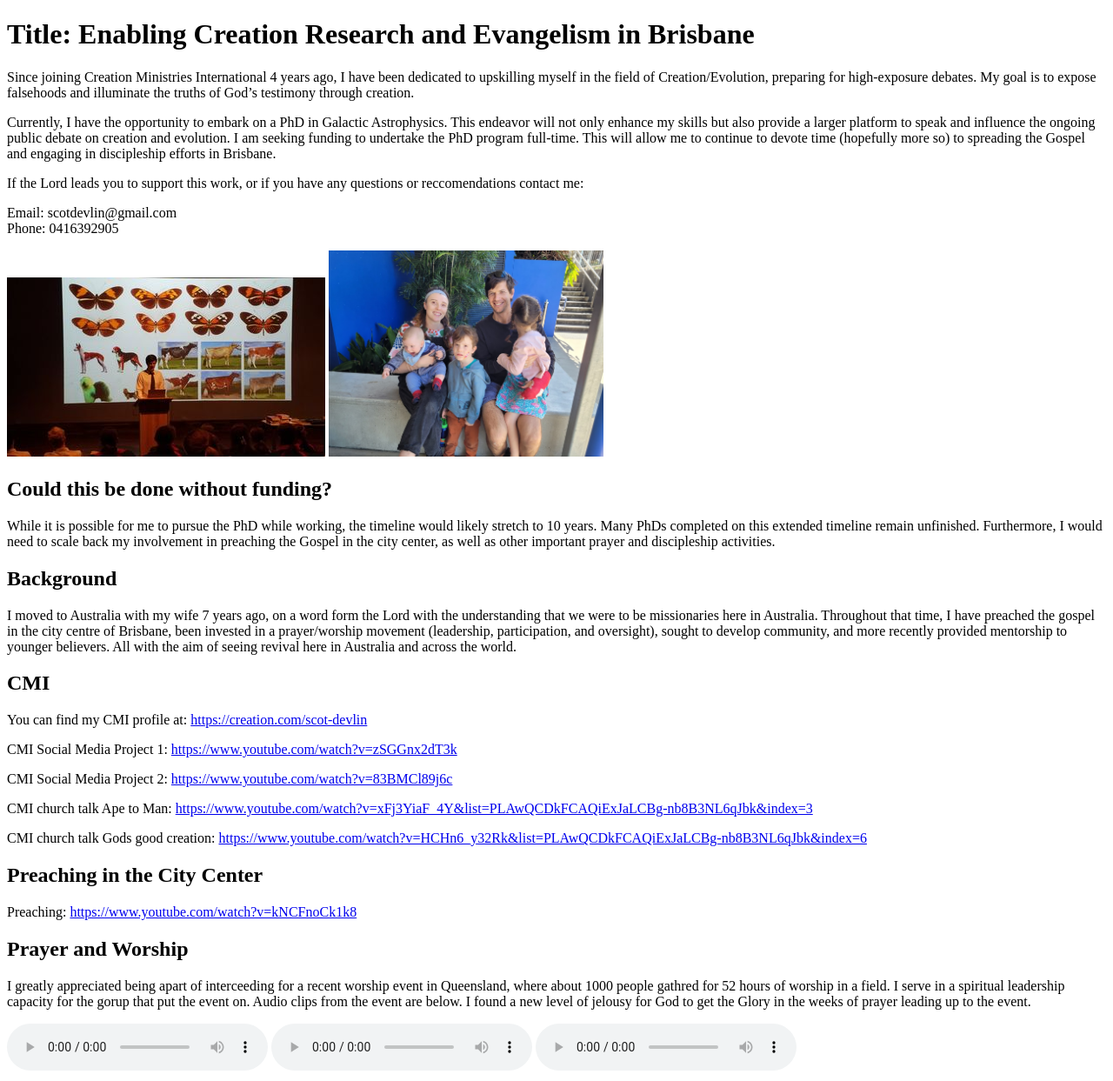
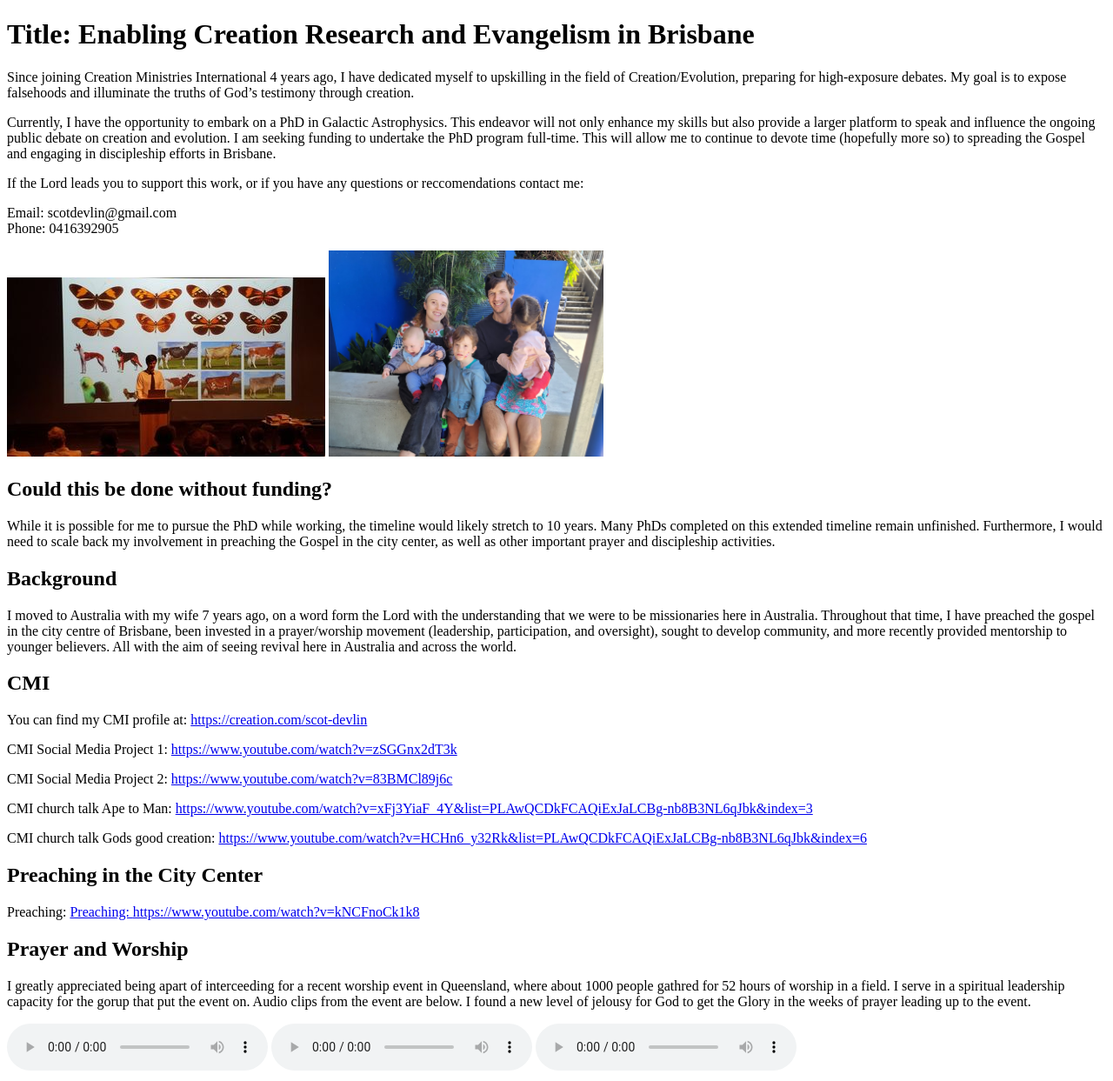
Before and after one commit to create500/sd.com, a plain HTML site: page index.html in a window 1280 px wide. Shown: the whole page at 87% size. Drawn offline with Linux system fonts and the light colour scheme.

Commit message:
Update index.html

```diff
--- a/index.html
+++ b/index.html
@@ -9,7 +9,7 @@
 
 <h1>Title: Enabling Creation Research and Evangelism in Brisbane</h1>
 
-<p>Since joining Creation Ministries International 4 years ago, I have been dedicated to upskilling myself in the field of Creation/Evolution, preparing for high-exposure debates. My goal is to expose falsehoods and illuminate the truths of God’s testimony through creation.</p>
+<p>Since joining Creation Ministries International 4 years ago, I have dedicated myself to upskilling in the field of Creation/Evolution, preparing for high-exposure debates. My goal is to expose falsehoods and illuminate the truths of God’s testimony through creation.</p>
 
 <p>Currently, I have the opportunity to embark on a PhD in Galactic Astrophysics. This endeavor will not only enhance my skills but also provide a larger platform to speak and influence the ongoing public debate on creation and evolution. I am seeking funding to undertake the PhD program full-time. This will allow me to continue to devote time (hopefully more so) to spreading the Gospel and engaging in discipleship efforts in Brisbane.</p>
 
@@ -40,6 +40,7 @@ Phone: 0416392905</p>
 
 <h2>Preaching in the City Center</h2>
 
+<p>Preaching: <a href="https://youtu.be/Dyeqe04bCTA</a></p>
 <p>Preaching: <a href="https://www.youtube.com/watch?v=kNCFnoCk1k8">https://www.youtube.com/watch?v=kNCFnoCk1k8</a></p>
 
 
```
